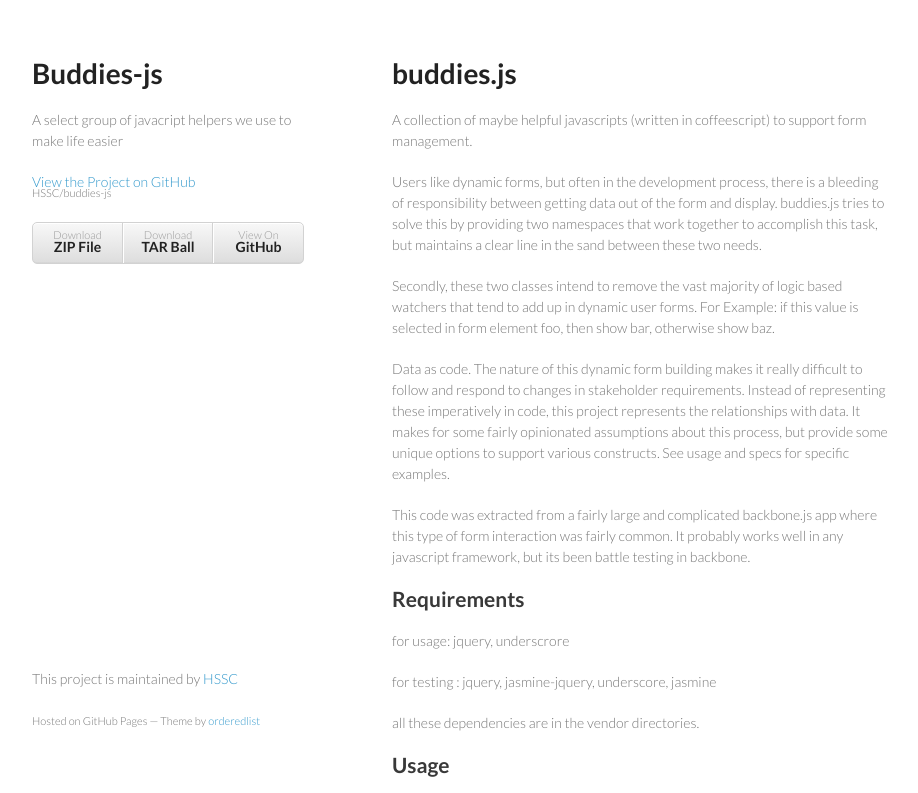
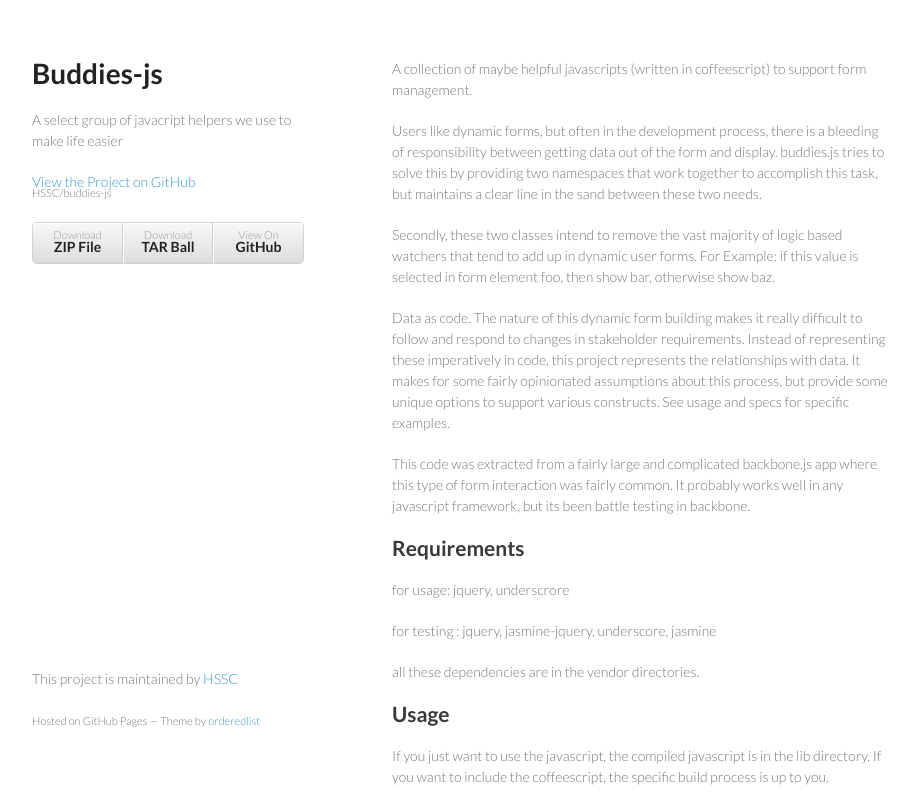
Before and after one commit to jedschneider/buddies-js, a plain HTML site: page index.html in a window 1280 px wide. Shown: the top 793 px of the page, without its empty margins (178-1096 px from the left). Drawn offline with Linux system fonts and the light colour scheme.

Commit message:
removing extra header

```diff
--- a/index.html
+++ b/index.html
@@ -25,7 +25,6 @@
         </ul>
       </header>
       <section>
-        <h1>buddies.js</h1>
 
 <p>A collection of maybe helpful javascripts (written in coffeescript) to support form management.</p>
 
```
